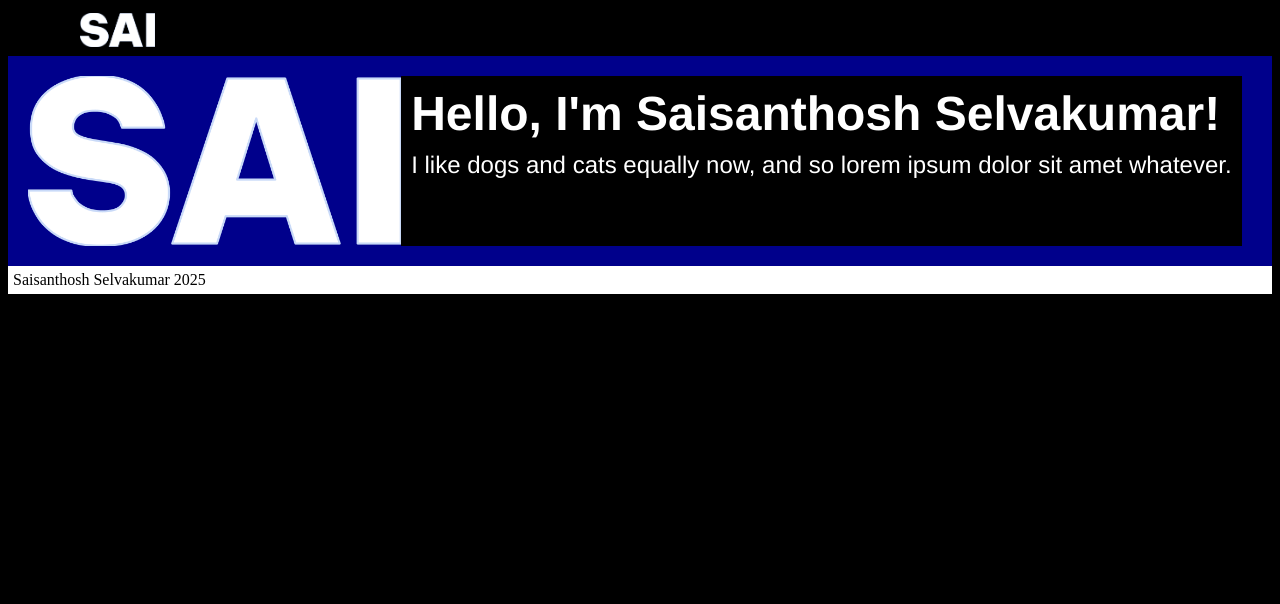
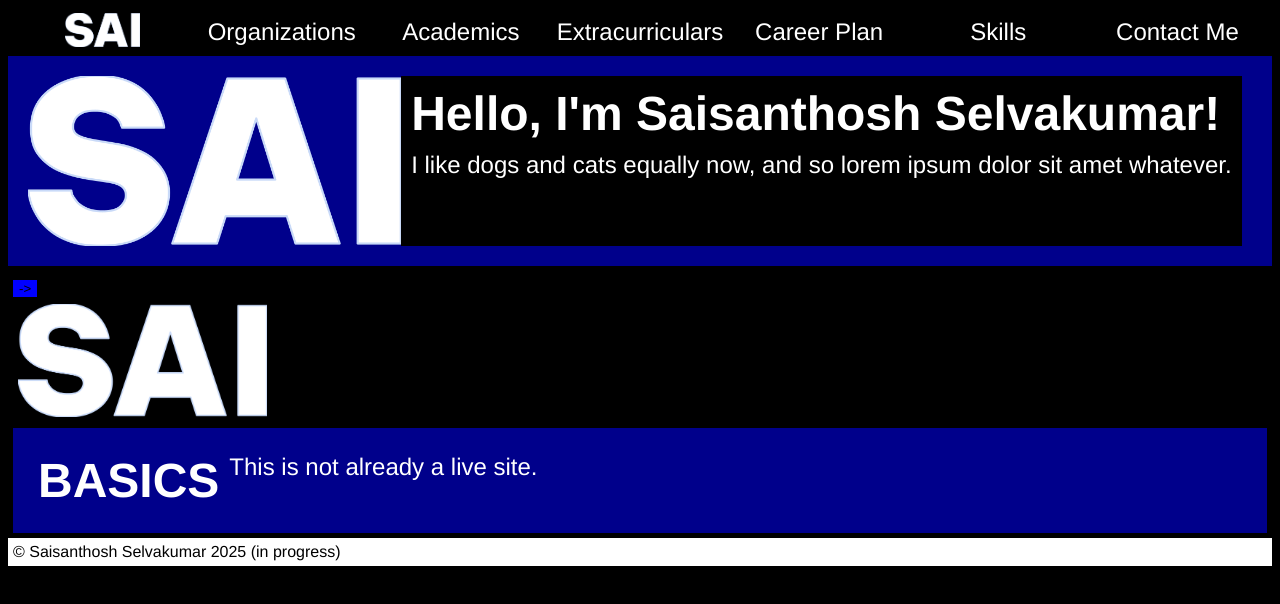
Before and after one commit to Saisanthosh-Selvakumar/ASC_Personal-Website, a plain HTML site: page index.html in a window 1280 px wide. Drawn offline with Linux system fonts and the light colour scheme.

Commit message:
fixed carousel issues

```diff
--- a/index.html
+++ b/index.html
@@ -10,6 +10,7 @@
 <body>
     <nav>
         <a href="#"><img class="navImage" src="Images/ASC_Sai_Logo.png"/></a> <!--Add image with SAI-->
+        <a href="#"><div class="navItems">Organizations</div></a>
         <a href="#"><div class="navItems">Academics</div></a>
         <a href="#"><div class="navItems">Extracurriculars</div></a>
         <a href="#"><div class="navItems">Career Plan</div></a>
@@ -18,16 +19,29 @@
     </nav>
 
     <div id="title">
-        <img class="mainImage" src="Images/ASC_Sai_Logo.png">
+        <img id="mainImage" src="Images/ASC_Sai_Logo.png">
         <div>
             <h1>Hello, I'm Saisanthosh Selvakumar!</h1>
             <p>I like dogs and cats equally now, and so lorem ipsum dolor sit amet whatever.</p>
-        </diV>
+        </div>
+    </div>
+
+    <div>
+        <button id="button_carousel_1">-></button>
+        <div id="carouselView">
+                <img id="image_carousel_1" src="Images/ASC_Sai_Logo.png">
+        </div>
+        <div id="title">
+            <h1>BASICS</h1>
+            <p>This is not already a live site.</p>
+        </div>
     </div>
 
     <footer>
-        <p>Saisanthosh Selvakumar 2025</p>
+        <p> &copy; Saisanthosh Selvakumar 2025 (in progress)</p>
     </footer>
+
+    <script src="script.js"></script>
 
 </body>
 
--- a/script.js
+++ b/script.js
@@ -0,0 +1,13 @@
+let button_carousel_1 = document.querySelector("#button_carousel_1");
+let carouselView = document.querySelector("#carouselView");
+
+let imagesCarousel1 = ["Website_Wireframe", "ASC_Sai_Logo"];
+
+let state_1 = 0;
+button_carousel_1.onclick = function() {
+    carouselView.children[0].src = "Images/" + imagesCarousel1[state_1] + ".png";
+    state_1++;
+    if (state_1 >= imagesCarousel1.length) {
+        state_1 = 0;
+    }
+}
--- a/style.css
+++ b/style.css
@@ -28,9 +28,11 @@ h1 {
     font-family: 'Helvetica', Courier, monospace;
     padding: 5px;
     margin: 0px;
+    color: white;
 }
 
 p {
+    font-family: 'Franklin Gothic Medium', 'Arial Narrow', Arial, sans-serif;
     padding: 5px;
     margin: 0px;
 }
@@ -39,22 +41,28 @@ footer {
     background-color: white;
 }
 
+button {
+    background-color: blue;
+    border: 0px;
+}
+
 .navImage {
     width: 75px;
 }
 
 .navItems {
-    opacity: 0;
+    color: white;
+    opacity: 1;
 }
 
 .navItems:hover {
     background-color: white;
     color: black;
-    transition: opacity 0.3s ease-in-out;
+    transition: all 0.3s ease-in-out;
     opacity: 1;
 }
 
-.mainImage {
+#mainImage {
     width: 30%;
     height: 30%;
 }
@@ -65,3 +73,8 @@ footer {
     flex-wrap: wrap;
     background-color: darkblue;
 }
+
+#image_carousel_1 {
+    width: 20%;
+    height: 20%;
+}
```
